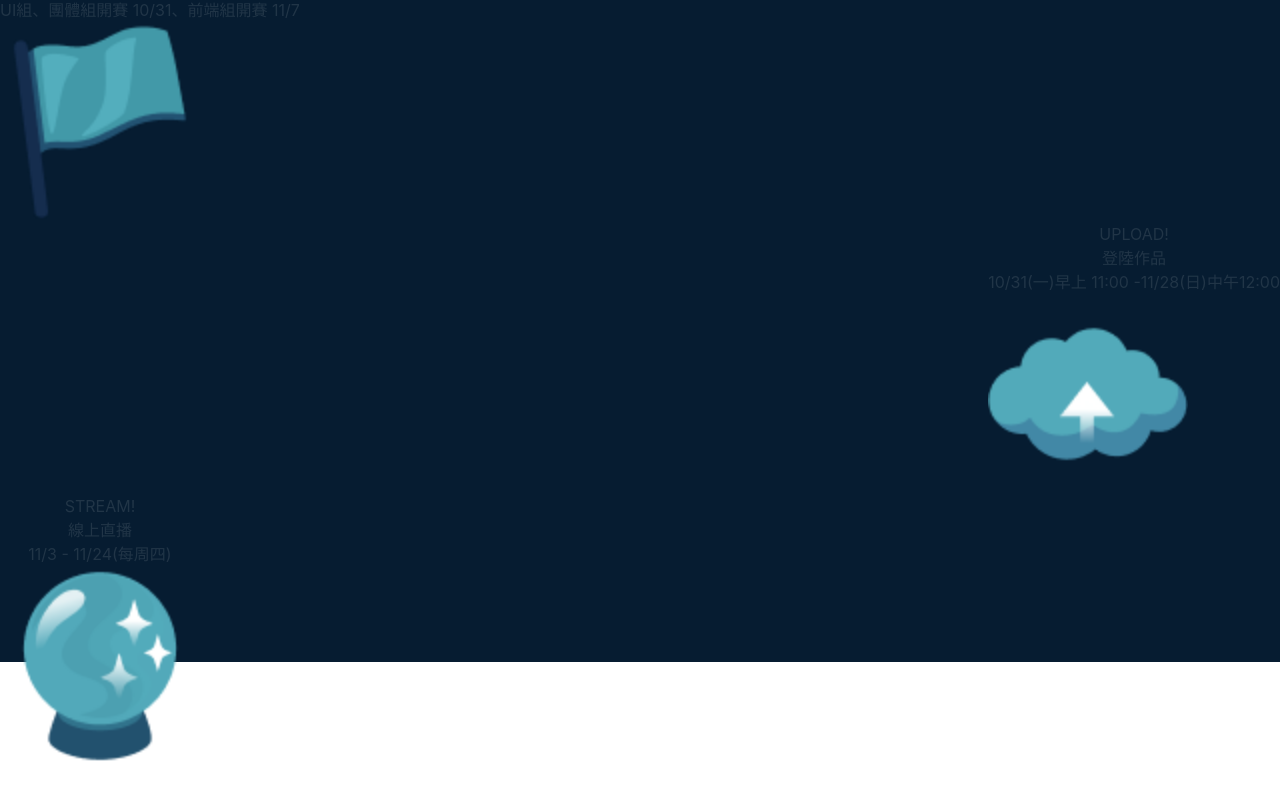
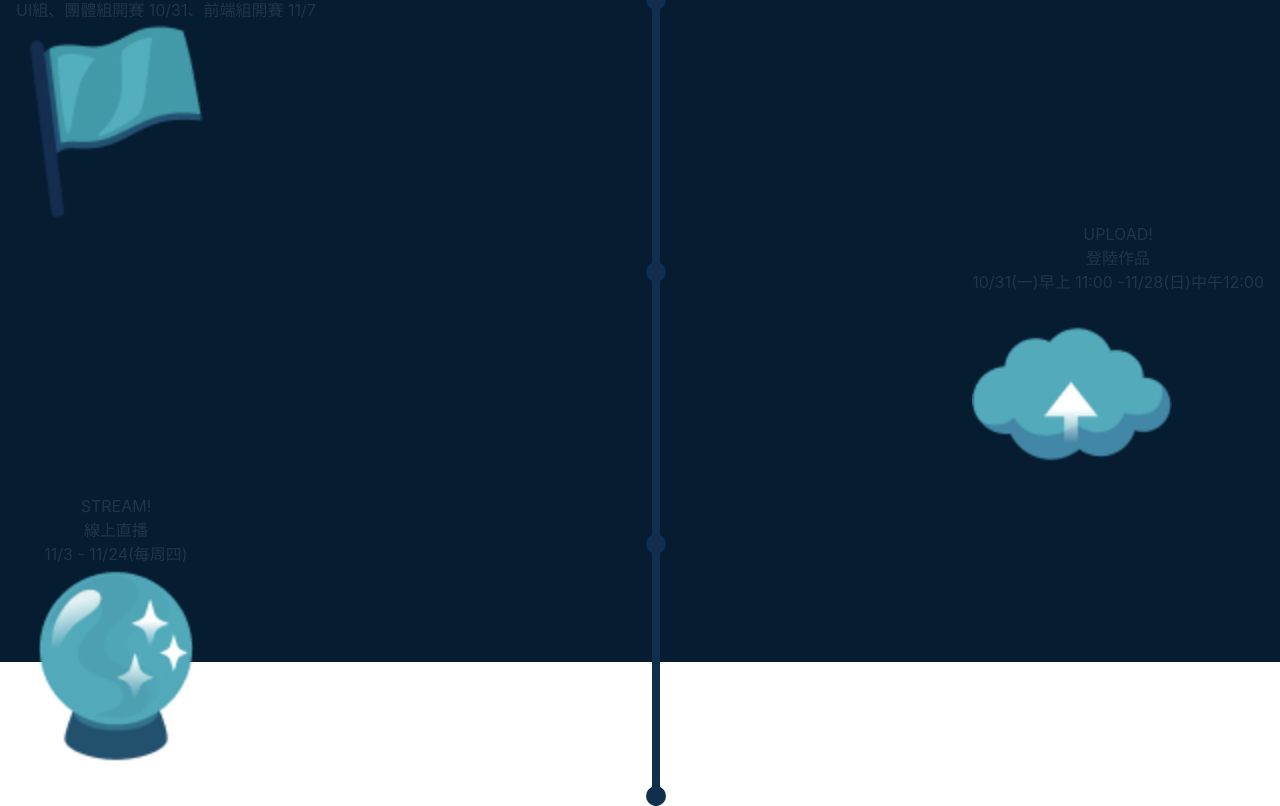
Before and after one commit to f2e4th/week1, a Vue app: page / in a window 1280 px wide. Shown: the part 1386-2192 px from the top of the page. Before the commit the page ends 2152 px from the top, so only its background shows below. Built offline with nearby package versions, Linux system fonts and the light colour scheme.

Commit message:
timeline 樣式

```diff
--- a/src/components/Progress.vue
+++ b/src/components/Progress.vue
@@ -1,6 +1,11 @@
 <template>
   <div id="Progress">
-    <div class="progreassBar"></div>
+    <div class="progreassBar">
+      <div class="timeline" :style="`height:${card_data.length*272}px`">
+        <div v-for="(item, i) in card_data" :key="i" class="circle circle--top" :style="`top:${i*272}px`"></div>
+        <div class="circle circle--bottom"></div>
+      </div>
+    </div>
     <ul class="list_container">
       <li v-for="(item, i) in card_data" :key="i" >
         <div class="Progress__card">
@@ -69,21 +74,35 @@ export default {
 <style lang="scss" scoped>
 @import '../assets/scss/all.scss';
 #Progress {
-  @apply py-10;
+  @apply py-10 px-4 relative;
   background-color: #061C31;
   height: 1024px;
 }
 .list_container {
   @apply flex flex-col;
   > li {
+    @apply relative;
     max-width: 300px;
+    // &::before {
+    //   @apply rounded-full block;
+    //   width: 15px;
+    //   height: 15px;
+    //   content: '';
+    //   background: #102F4C;
+    //   position: absolute;
+    // }
   }
   >li:nth-child(odd){
     align-self: flex-end;
+    // &::before {
+    //   left: calc(-50%);
+    // }
   }
   >li:nth-child(even){
-
     align-self: flex-start;
+    // &::before {
+    //   right: 0;
+    // }
   }
 }
 .Progress__card {
@@ -95,5 +114,29 @@ export default {
     }
   }
 }
+.progreassBar {
+  @apply absolute top-0 w-full flex justify-center;
+  top: 80px;
+  .timeline{
+    @apply rounded-md relative;
+    width: 8px;
+    height: 500px;
+    background: #102F4D;
+  }
+
+}
+.circle {
+  @apply rounded-full;
+  width: 20px;
+  height: 20px;
+  background: #102F4D;
+  left: -6px;
+  &.circle--top{
+    @apply absolute top-0;
+  }
+  &.circle--bottom {
+    @apply absolute bottom-0;
+  }
+}
 
 </style>
```
